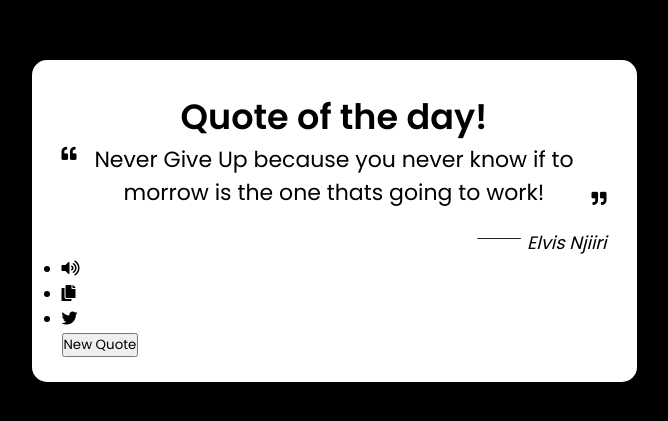
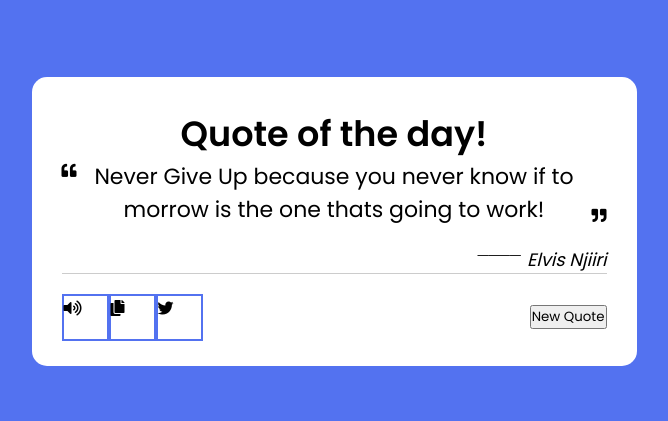
Before and after one commit to NEKiarie/RandomQuotesAPI, a plain HTML site: page index.html in a window 1280 px wide. Shown: the part 179-600 px from the top of the page, without its empty margins (306-974 px from the left). Drawn offline with Linux system fonts and the light colour scheme; no server answers.

Commit message:
Fifth Commit

```diff
--- a/style.css
+++ b/style.css
@@ -11,7 +11,7 @@ body {
   align-items: center;
   justify-content: center;
   min-height: 100vh;
-  background: #000;
+  background: #5372F0;
 }
 .wrapper {
   width: 605px;
@@ -59,3 +59,22 @@ body {
   margin: -7px 5px 0 0;
   font-family: monospace;
 }
+.wrapper .buttons {
+  border-top: 1px solid #ccc;
+}
+.buttons .features {
+  display: flex;
+  margin-top: 20px;
+  justify-content: space-between;
+  align-items: center;
+}
+.features ul {
+  display: flex;
+}
+.features ul li {
+  list-style: none;
+  margin-top: 0 5px;
+  height: 47px;
+  width: 47px;
+  border: 2px solid #5372F0;
+}
```
